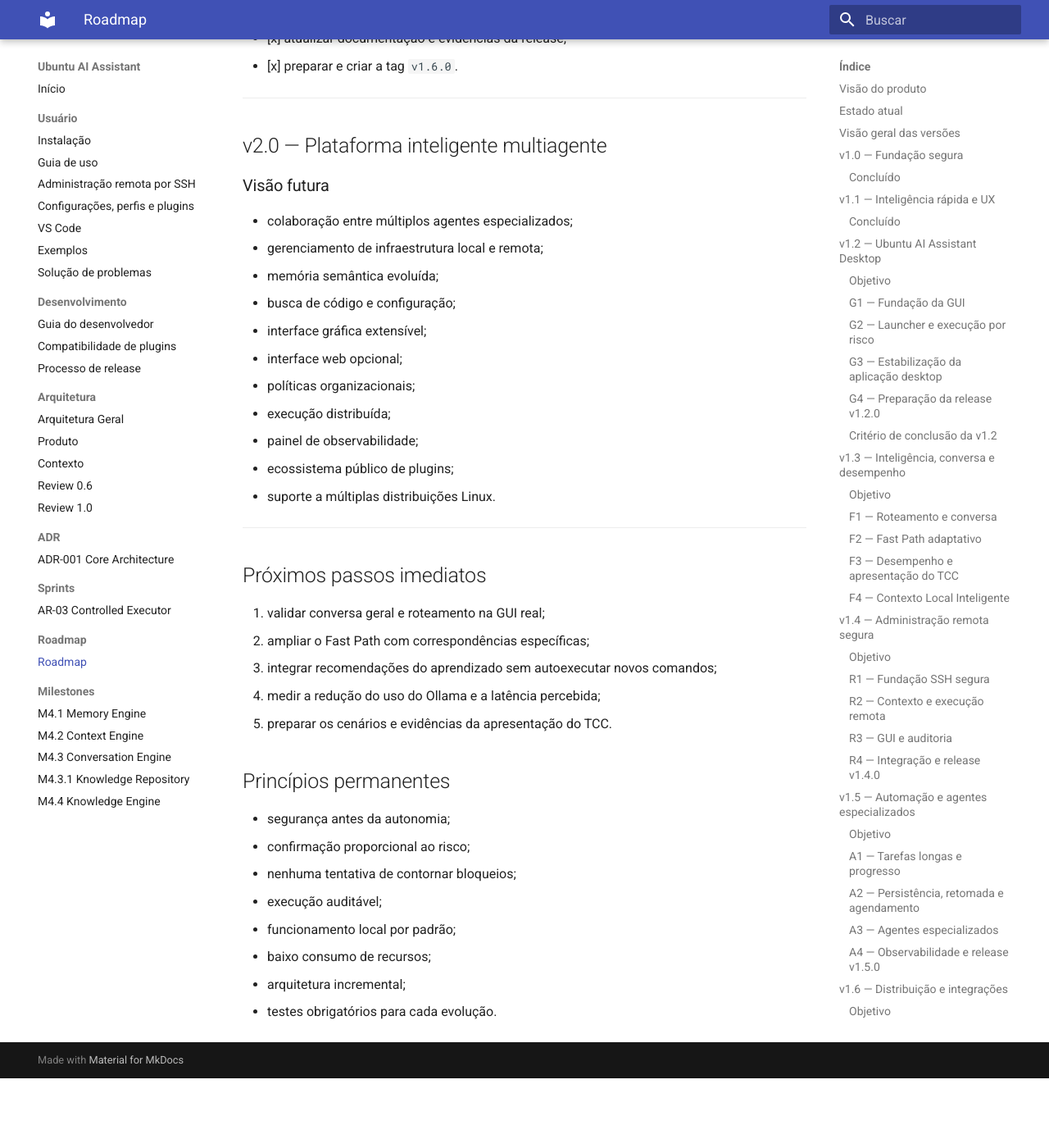
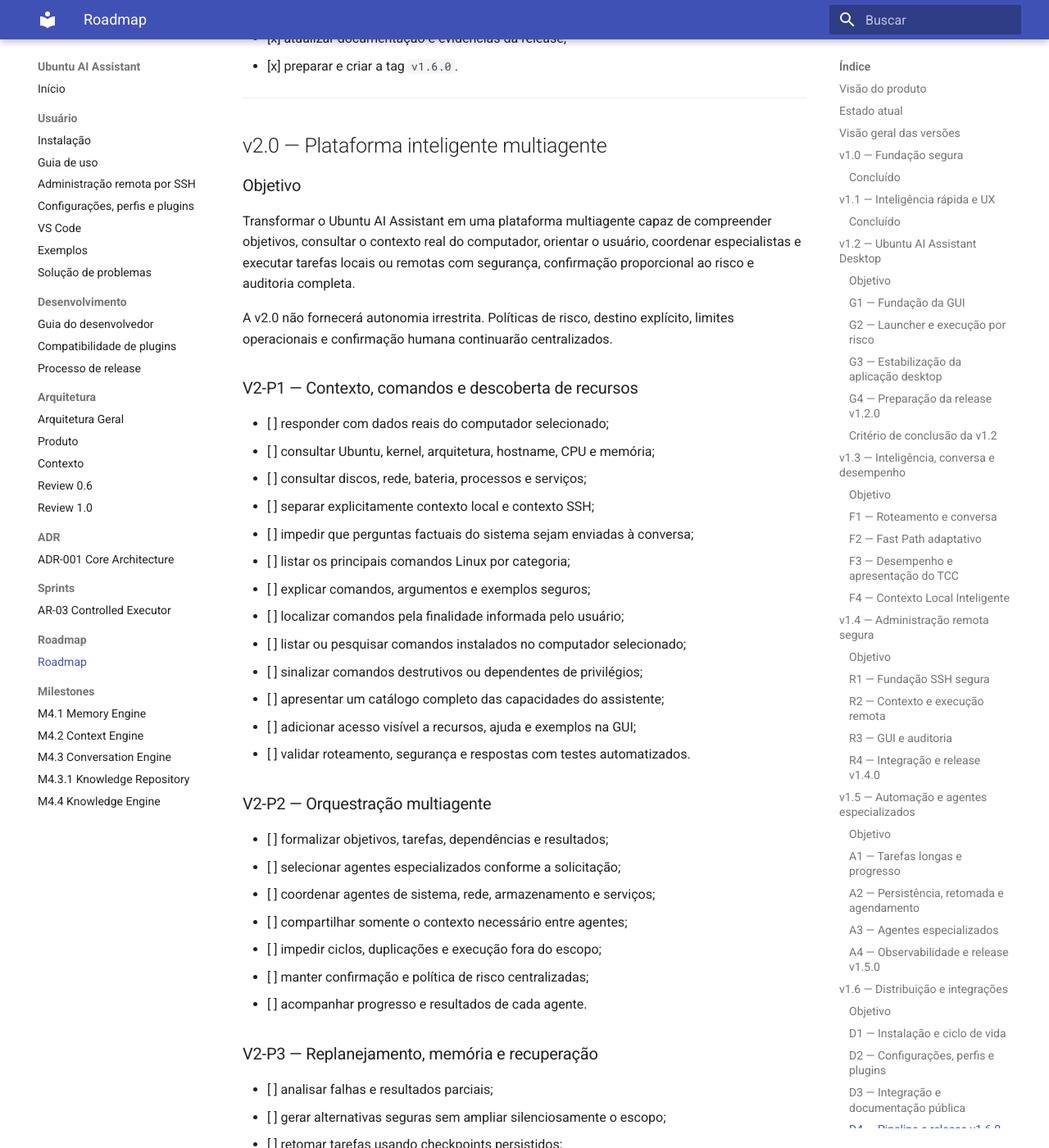
Before and after one commit to andrefeitoza-dev/ubuntu-ai-assistant, an MkDocs documentation site: the page built from docs/roadmap.md, in a window 1280 px wide and 1400 px high, scrolled down 9569 px. Shown: the whole window at 82% size. Built offline with MkDocs 1.6.1 and Material for MkDocs 9.7.7, drawn with Linux system fonts in a browser that asks for light colours; before the commit the page ends 10884 px from its top, so only the background shows below that; some of the changed text lies outside the part shown.

Commit message:
docs(v2): define platform roadmap and capability discovery

```diff
--- a/docs/roadmap.md
+++ b/docs/roadmap.md
@@ -330,37 +330,59 @@ reprodutibilidade.
 
 ## v2.0 — Plataforma inteligente multiagente
 
-### Visão futura
+### Objetivo
 
-- colaboração entre múltiplos agentes especializados;
-- gerenciamento de infraestrutura local e remota;
-- memória semântica evoluída;
-- busca de código e configuração;
-- interface gráfica extensível;
-- interface web opcional;
-- políticas organizacionais;
-- execução distribuída;
-- painel de observabilidade;
-- ecossistema público de plugins;
-- suporte a múltiplas distribuições Linux.
+Transformar o Ubuntu AI Assistant em uma plataforma multiagente capaz de
+compreender objetivos, consultar o contexto real do computador, orientar o
+usuário, coordenar especialistas e executar tarefas locais ou remotas com
+segurança, confirmação proporcional ao risco e auditoria completa.
 
----
+A v2.0 não fornecerá autonomia irrestrita. Políticas de risco, destino
+explícito, limites operacionais e confirmação humana continuarão centralizados.
 
-## Próximos passos imediatos
+### V2-P1 — Contexto, comandos e descoberta de recursos
 
-1. validar conversa geral e roteamento na GUI real;
-2. ampliar o Fast Path com correspondências específicas;
-3. integrar recomendações do aprendizado sem autoexecutar novos comandos;
-4. medir a redução do uso do Ollama e a latência percebida;
-5. preparar os cenários e evidências da apresentação do TCC.
+- [ ] responder com dados reais do computador selecionado;
+- [ ] consultar Ubuntu, kernel, arquitetura, hostname, CPU e memória;
+- [ ] consultar discos, rede, bateria, processos e serviços;
+- [ ] separar explicitamente contexto local e contexto SSH;
+- [ ] impedir que perguntas factuais do sistema sejam enviadas à conversa;
+- [ ] listar os principais comandos Linux por categoria;
+- [ ] explicar comandos, argumentos e exemplos seguros;
+- [ ] localizar comandos pela finalidade informada pelo usuário;
+- [ ] listar ou pesquisar comandos instalados no computador selecionado;
+- [ ] sinalizar comandos destrutivos ou dependentes de privilégios;
+- [ ] apresentar um catálogo completo das capacidades do assistente;
+- [ ] adicionar acesso visível a recursos, ajuda e exemplos na GUI;
+- [ ] validar roteamento, segurança e respostas com testes automatizados.
 
-## Princípios permanentes
+### V2-P2 — Orquestração multiagente
 
-- segurança antes da autonomia;
-- confirmação proporcional ao risco;
-- nenhuma tentativa de contornar bloqueios;
-- execução auditável;
-- funcionamento local por padrão;
-- baixo consumo de recursos;
-- arquitetura incremental;
-- testes obrigatórios para cada evolução.
+- [ ] formalizar objetivos, tarefas, dependências e resultados;
+- [ ] selecionar agentes especializados conforme a solicitação;
+- [ ] coordenar agentes de sistema, rede, armazenamento e serviços;
+- [ ] compartilhar somente o contexto necessário entre agentes;
+- [ ] impedir ciclos, duplicações e execução fora do escopo;
+- [ ] manter confirmação e política de risco centralizadas;
+- [ ] acompanhar progresso e resultados de cada agente.
+
+### V2-P3 — Replanejamento, memória e recuperação
+
+- [ ] analisar falhas e resultados parciais;
+- [ ] gerar alternativas seguras sem ampliar silenciosamente o escopo;
+- [ ] retomar tarefas usando checkpoints persistidos;
+- [ ] incorporar histórico e conhecimento local às decisões;
+- [ ] registrar justificativas para seleção e replanejamento;
+- [ ] medir qualidade, tentativas, duração e taxa de sucesso;
+- [ ] impedir aprendizado automático não aprovado.
+
+### V2-P4 — Experiência integrada e release v2.0.0
+
+- [ ] integrar plano, agentes, progresso e controles à GUI;
+- [ ] permitir pausa, retomada e cancelamento;
+- [ ] manter computador e ambiente de destino sempre visíveis;
+- [ ] consolidar eventos, métricas, histórico e auditoria;
+- [ ] validar operação local, remota e multiagente;
+- [ ] atualizar documentação e evidências;
+- [ ] executar auditoria, build e instalação limpa;
+- [ ] preparar e criar a tag `v2.0.0`.
```
Also changed, not shown: docs/releases/v2-p1-context-capabilities-plan.md (added, +61 -0 lines).
